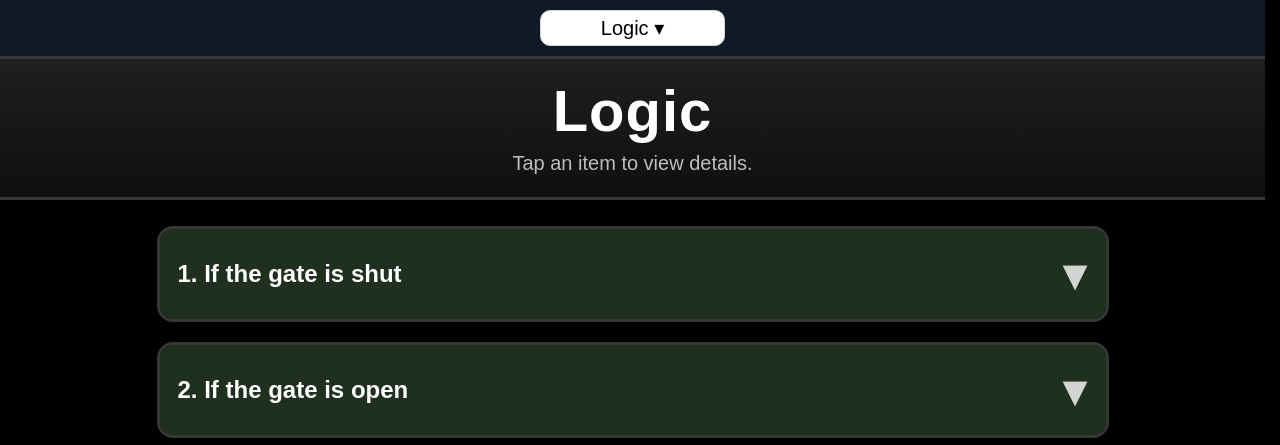
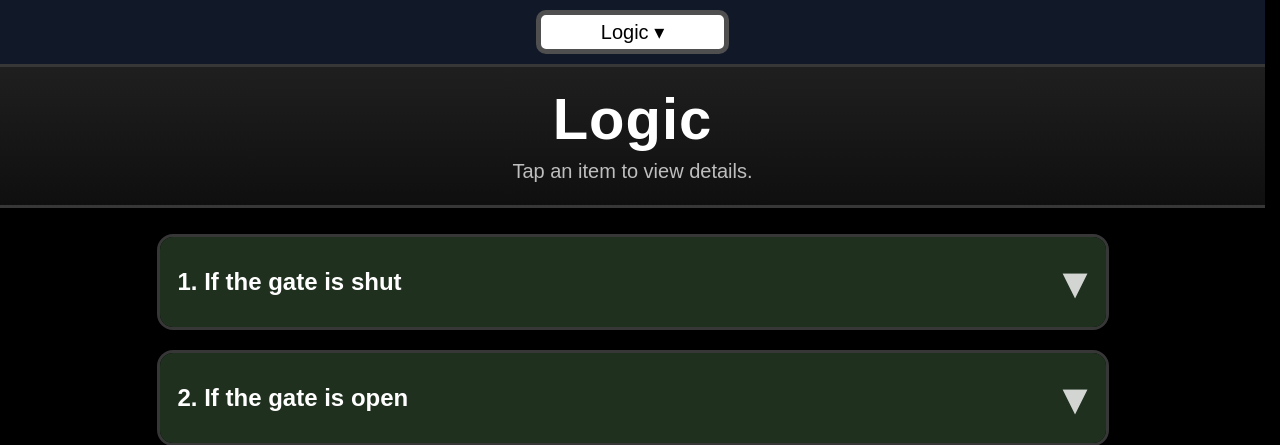
Before and after one commit to jlai9001/GateKeeper, a Node server app: page /logic in a window 1280 px wide. Shown: the top 445 px of the page. Run offline with Node 20, Linux system fonts and the light colour scheme; some libraries are stand-ins or nearby versions; some web fonts are replaced.

```diff
--- a/public/css/navbar.css
+++ b/public/css/navbar.css
@@ -25,7 +25,7 @@
 .dropdown-toggle {
   cursor: pointer;
   padding: 5px 60px;
-  border: 1px solid #d1d5db;
+  border: 5px solid rgb(79, 79, 79);
   border-radius: 10px;
   background: #ffffff;
   font-size: 20px;
@@ -40,7 +40,7 @@
   transform: translateX(-50%);
   min-width: 220px;
   background: #2f2f2f;
-  border: 1px solid #e5e7eb;
+  border: 3px solid #e5e7eb;
   border-radius: 12px;
   box-shadow: 0 10px 25px rgba(0,0,0,0.10);
   padding: 8px;
```
